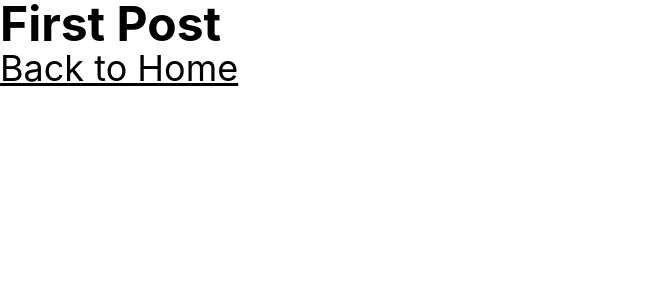
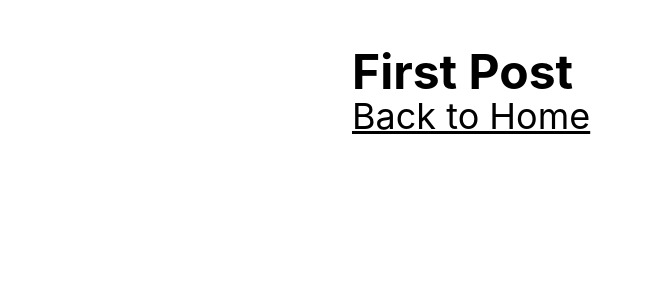
Before and after one commit to lucky15987/nextjs-blog-tailwind, a Next.js app: page /posts/first-post in a window 1280 px wide. Shown: the top 300 px of the page, without its empty margins (0-654 px from the left). Built offline with nearby package versions, Linux system fonts and the light colour scheme.

Commit message:
import and defined css module

```diff
--- a/components/layout.js
+++ b/components/layout.js
@@ -1,3 +1,5 @@
+import styles from './layout.module.css';
+
 export default function Layout({children}) {
-    return <div>{children}</div>;
+    return <div className={styles.container}>{children}</div>;
 }
--- a/components/layout.module.css
+++ b/components/layout.module.css
@@ -2,4 +2,6 @@
     max-width: 36rem;
     padding: 0 1 rem;
     margin: 3rem auto 6rem;
+
+
 }
```
